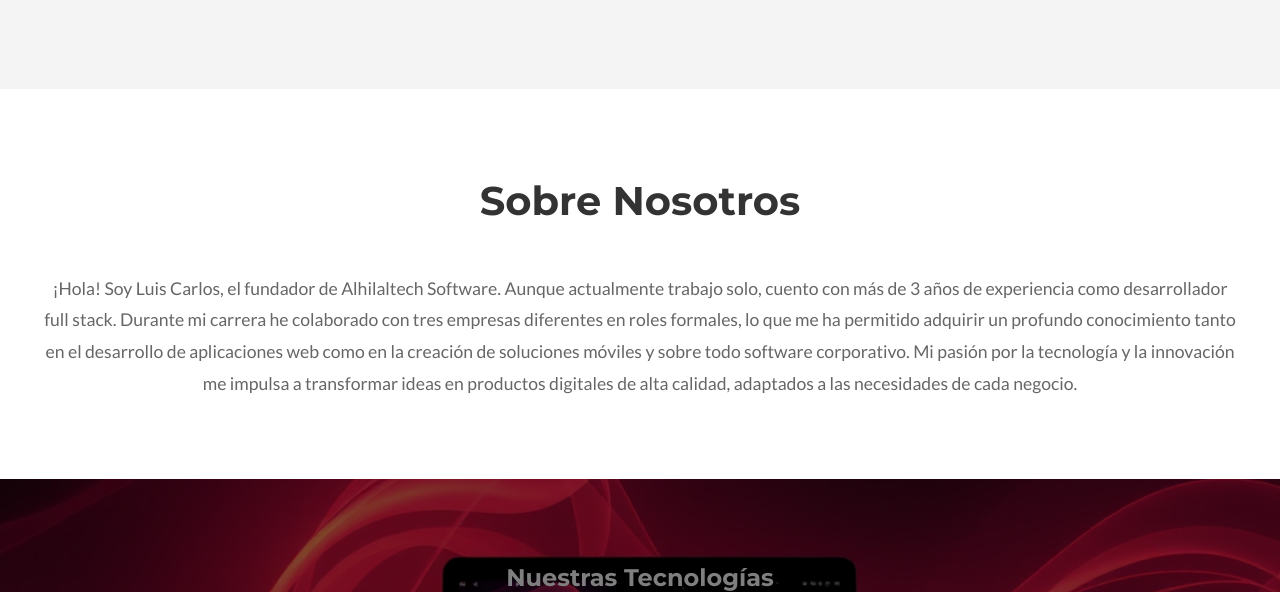
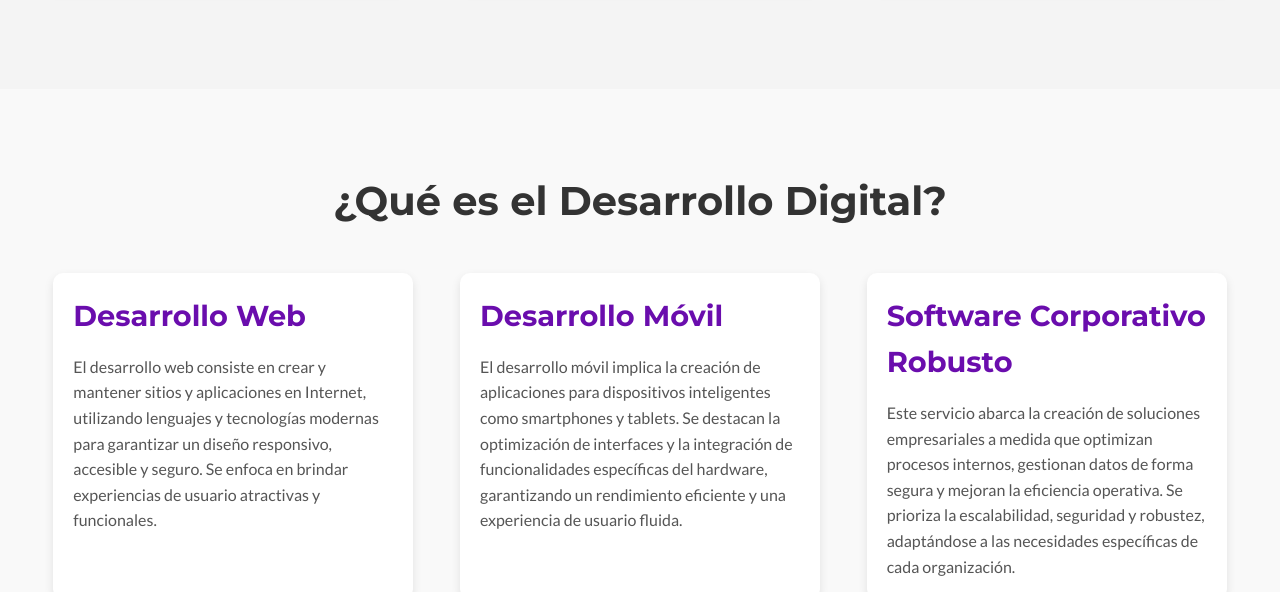
Before and after one commit to aminLuis/alhilaltechsoftware, a plain HTML site: page index.html in a window 1280 px wide. Shown: the part 800-1392 px from the top of the page. Drawn offline with nearby package versions, Linux system fonts and the light colour scheme.

Commit message:
Add loader en botón de contacto | Nueva sección para detallar los servicios ofrecidos

```diff
--- a/index.html
+++ b/index.html
@@ -55,6 +55,31 @@
         </div>
     </section>
 
+    <section id="descripcion-servicios" class="service-description">
+        <h2>¿Qué es el Desarrollo Digital?</h2>
+        <div class="service-items">
+            <article class="service-item">
+                <h3>Desarrollo Web</h3>
+                <p>
+                    El desarrollo web consiste en crear y mantener sitios y aplicaciones en Internet, utilizando lenguajes y tecnologías modernas para garantizar un diseño responsivo, accesible y seguro. Se enfoca en brindar experiencias de usuario atractivas y funcionales.
+                </p>
+            </article>
+            <article class="service-item">
+                <h3>Desarrollo Móvil</h3>
+                <p>
+                    El desarrollo móvil implica la creación de aplicaciones para dispositivos inteligentes como smartphones y tablets. Se destacan la optimización de interfaces y la integración de funcionalidades específicas del hardware, garantizando un rendimiento eficiente y una experiencia de usuario fluida.
+                </p>
+            </article>
+            <article class="service-item">
+                <h3>Software Corporativo Robusto</h3>
+                <p>
+                    Este servicio abarca la creación de soluciones empresariales a medida que optimizan procesos internos, gestionan datos de forma segura y mejoran la eficiencia operativa. Se prioriza la escalabilidad, seguridad y robustez, adaptándose a las necesidades específicas de cada organización.
+                </p>
+            </article>
+        </div>
+    </section>
+
+
     <section id="sobre-nosotros" class="about">
         <h2>Sobre Nosotros</h2>
         <div class="about-content">
@@ -98,14 +123,14 @@
     </section>
 
 
-    <section id="portafolio" class="portfolio">
+    <!-- <section id="portafolio" class="portfolio">
         <h2>Portafolio</h2>
         <div class="portfolio-grid">
             <div class="portfolio-item">Proyecto 1</div>
             <div class="portfolio-item">Proyecto 2</div>
             <div class="portfolio-item">Proyecto 3</div>
         </div>
-    </section>
+    </section> -->
 
     <section id="contacto" class="contact">
         <h2>Contacto</h2>
@@ -113,7 +138,10 @@
             <input type="text" id="to_name" placeholder="Nombre" required>
             <input type="email" id="from_name" placeholder="Correo Electrónico" required>
             <textarea id="message" placeholder="Mensaje" required></textarea>
-            <button type="submit">Enviar</button>
+            <button id="submit-button" type="submit">
+                Enviar
+                <span class="loader"></span>
+            </button>
         </form>
         <p id="success-message" style="display: none; color: green;">¡Mensaje enviado con éxito!</p>
     </section>
--- a/script.js
+++ b/script.js
@@ -68,6 +68,13 @@ document.addEventListener("DOMContentLoaded", function () {
     document.getElementById("contact-form").addEventListener("submit", function (event) {
         event.preventDefault();
 
+        const submitButton = document.getElementById("submit-button");
+        const loader = submitButton.querySelector(".loader");
+
+        // Deshabilita el botón y muestra el loader
+        submitButton.disabled = true;
+        loader.style.display = "inline-block";
+
         emailjs.send("service_zjrqq6i", "template_o6hppf6", {
             to_name: document.getElementById("to_name").value,
             from_name: document.getElementById("from_name").value,
@@ -77,6 +84,11 @@ document.addEventListener("DOMContentLoaded", function () {
             document.getElementById("contact-form").reset();
         }, function (error) {
             alert("Error al enviar el mensaje: " + JSON.stringify(error));
+        })
+        .finally(() => {
+            // Oculta el loader y habilita el botón nuevamente
+            loader.style.display = "none";
+            submitButton.disabled = false;
         });
     });
 });
--- a/styles.css
+++ b/styles.css
@@ -417,3 +417,84 @@ section.visible {
     height: 5rem;
     border-radius: .3rem;
 }
+
+.loader {
+    display: none;
+    border: 3px solid #fff;
+    border-top: 3px solid transparent;
+    border-radius: 50%;
+    width: 15px;
+    height: 15px;
+    margin-left: 10px;
+    animation: spin 1s linear infinite;
+}
+
+@keyframes spin {
+    from { transform: rotate(0deg); }
+    to { transform: rotate(360deg); }
+}
+
+@keyframes spin {
+    from { transform: rotate(0deg); }
+    to { transform: rotate(360deg); }
+}
+
+/* Sección de Descripción de Servicios */
+.service-description {
+    padding: 80px 20px;
+    background: #f9f9f9;
+    text-align: center;
+}
+
+.service-description h2 {
+    font-size: 2.5rem;
+    color: #333;
+    margin-bottom: 40px;
+}
+
+/* Contenedor de artículos */
+.service-items {
+    display: flex;
+    justify-content: space-around;
+    flex-wrap: wrap;
+    gap: 20px;
+    max-width: 1200px;
+    margin: 0 auto;
+}
+
+/* Cada tarjeta de servicio */
+.service-item {
+    background: #fff;
+    border-radius: 10px;
+    box-shadow: 0 4px 10px rgba(0,0,0,0.1);
+    padding: 20px;
+    width: 30%;
+    text-align: left;
+    transition: transform 0.3s ease, box-shadow 0.3s ease;
+}
+
+.service-item h3 {
+    font-size: 1.8rem;
+    color: #6a0dad; /* Puedes ajustar el color a tu paleta */
+    margin-bottom: 15px;
+}
+
+.service-item p {
+    font-size: 1rem;
+    color: #555;
+    line-height: 1.6;
+}
+
+/* Efecto hover */
+.service-item:hover {
+    transform: translateY(-5px);
+    box-shadow: 0 8px 16px rgba(0,0,0,0.15);
+}
+
+/* Adaptación para dispositivos móviles */
+@media (max-width: 768px) {
+    .service-item {
+        width: 80%;
+        margin: 0 auto;
+    }
+}
```
